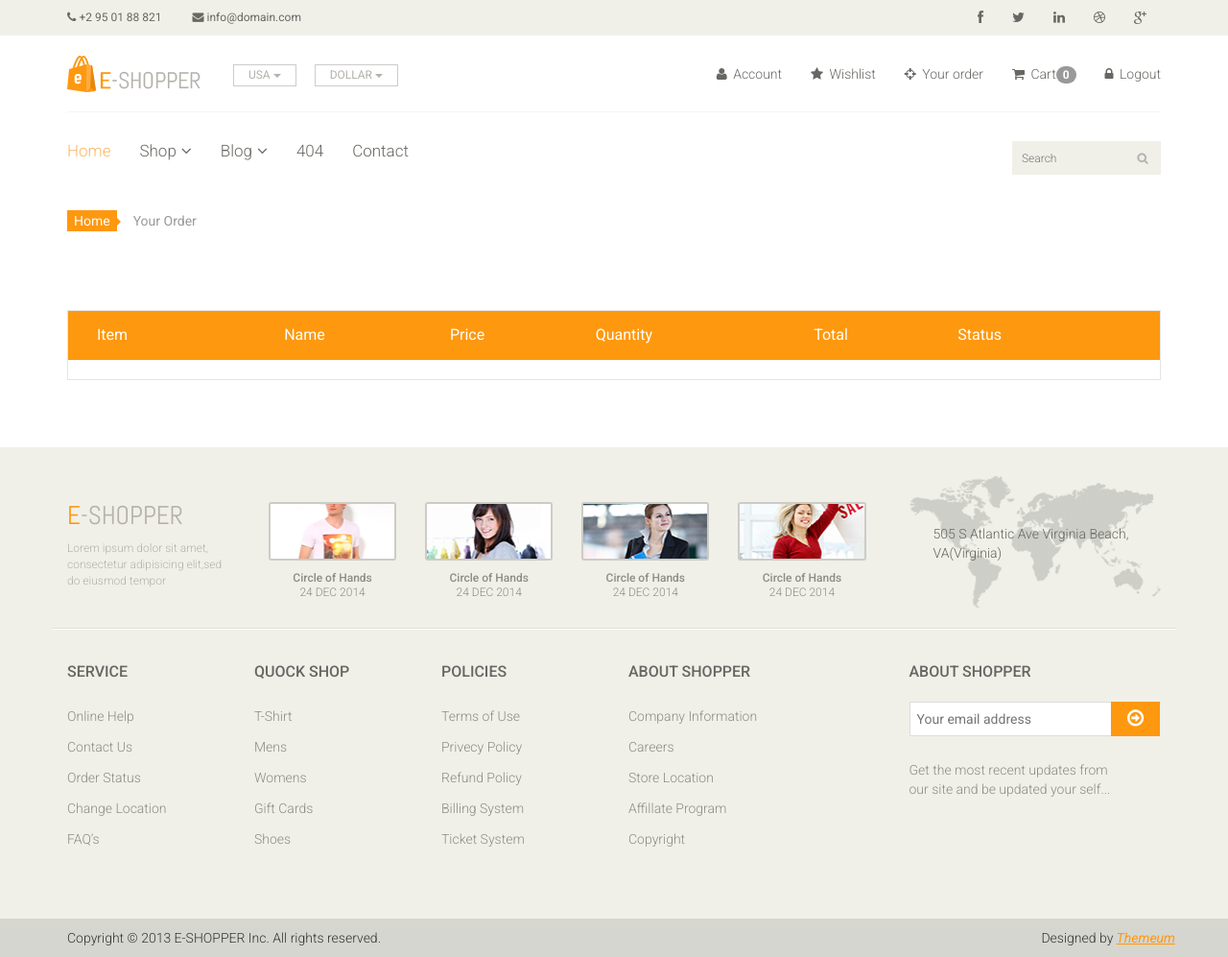
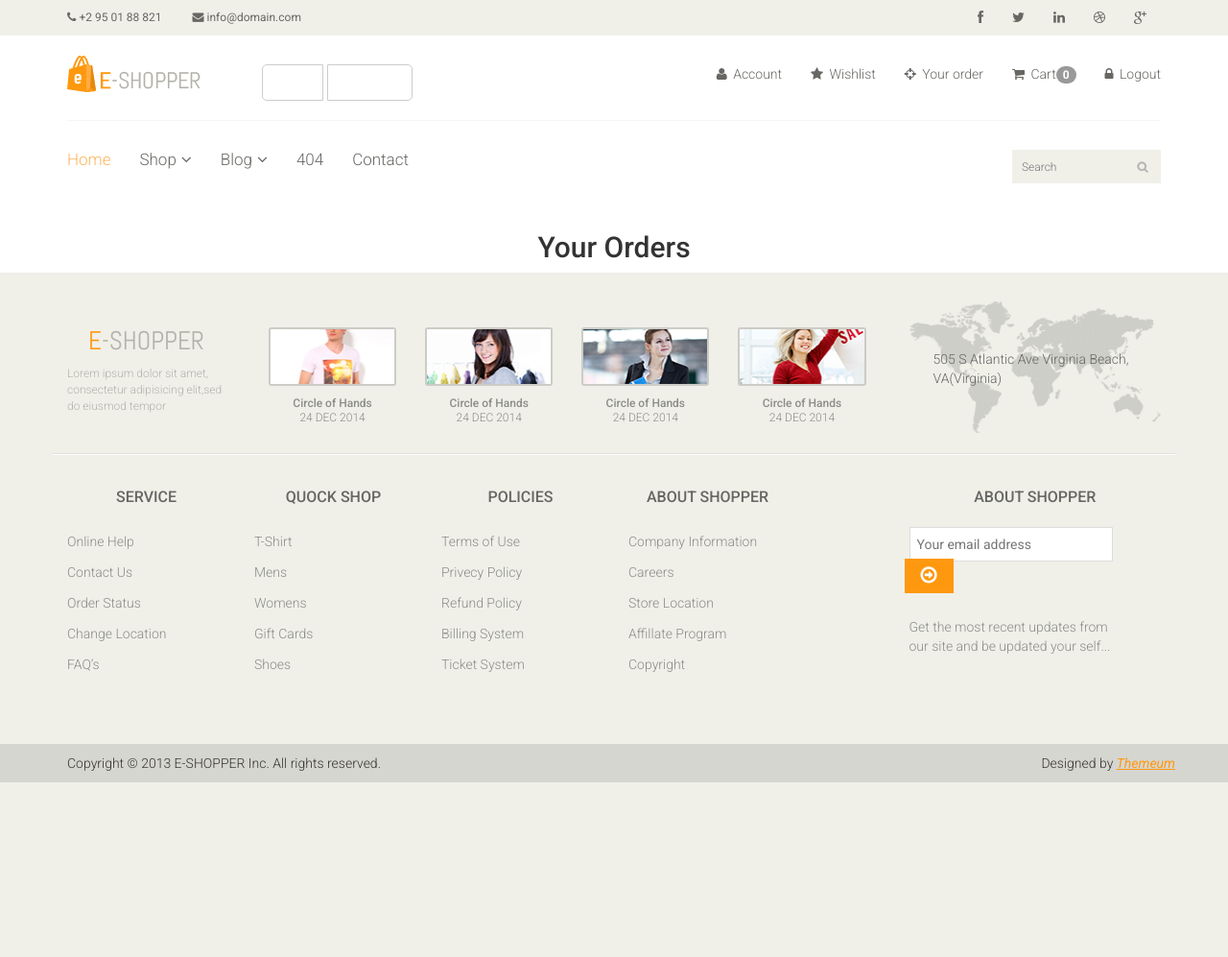
Before and after one commit to kyur13/ehop, a Django app: page /yourorder/ in a window 1280 px wide. Shown: the whole page at 96% size. After the commit the page ends 815 px from the top, so only its background shows below. Run offline with Django 4.2, Linux system fonts and the light colour scheme; a user stored in the database is signed in; data comes from the database, SQL or seed files in the repository; some libraries are stand-ins or nearby versions.

Commit message:
orderpagechange

```diff
--- a/eshopper/urls.py
+++ b/eshopper/urls.py
@@ -36,7 +36,7 @@ urlpatterns = [
     path('cart/', views.cart_detail, name='cart_detail'),
     path('checkout/', views.checkout, name='checkout'),
     path('yourorder/', views.yourorder, name='yourorder'),
-    path('yourorder/cancle/<int:id>/', views.ordcancle, name='ordcancle'),
+    path('yourorder/cancle/<str:id>/', views.ordcancle, name='ordcancle'),
     path('ckeditor/',include('ckeditor_uploader.urls'))
 ]
 
--- a/eshopper/views.py
+++ b/eshopper/views.py
@@ -5,7 +5,7 @@ from django.contrib.auth import authenticate,login,logout
 from django.contrib import messages
 from rest_framework.views import APIView
 from .serializer import Loginserial
-from api.models import CustomUser,product,contactus,Cart,categories,price_range,Order,blog
+from api.models import CustomUser,product,contactus,Cart,categories,price_range,Order,blog,order_items
 from django.conf import settings
 import requests
 from api.serializer import contactserializer
@@ -369,7 +369,6 @@ def cart_detail(request):
         razorpay_order_id = pay['id']
         callback_url = 'http://127.0.0.1:8000/checkout/'
 
-        print(pay)
 
     else:
         cart_cookie = request.COOKIES.get('cart', '[]')
@@ -427,14 +426,8 @@ def checkout(request):
         pho = request.POST.get('phone')  # Phone number
         add = request.POST.get('address')  # Address
         pin = request.POST.get('pincode')
-        print(add,pho,pin)
-
-
-
 
         try:
-
-            # get the required parameters from post request.
             payment_id = request.POST.get('razorpay_payment_id', '')
             razorpay_order_id = request.POST.get('razorpay_order_id', '')
             signature = request.POST.get('razorpay_signature', '')
@@ -443,57 +436,75 @@ def checkout(request):
                 'razorpay_payment_id': payment_id,
                 'razorpay_signature': signature
             }
-            print(params_dict)
-            # verify the payment signature.
-            result = client.utility.verify_payment_signature(
-                params_dict)
+            result = client.utility.verify_payment_signature(params_dict)
             print(result)
             if result:
-
                 if items:
+                    ord=Order(
+                        user=request.user,
+                        address=add,
+                        phone=pho,
+                        pincod=pin,
+                        razorpay_orderid=razorpay_order_id,
+                        razorpay_paymentid=payment_id,
+                        razorpay_signature=signature
+                    )
                     for i in items:
-                        ord=Order(
-                            user=request.user,
+                        orditems=order_items(
                             ord_product=i.cart_product.name,
                             price=i.cart_product.discounted_price(),
                             quantity=i.quantity,
                             image=i.cart_product.img,
-                            address=add,
-                            phone=pho,
-                            pincod=pin,
-                            total=i.cart_product.discounted_price()*i.quantity
+                            total=i.cart_product.discounted_price()*i.quantity,
+                            orderid=ord
                         )
                         ord.save()
+                        orditems.save()
                     items.delete()
                     return JsonResponse({'status': 'success', 'message': 'Payment successful'})
                 else:
                     messages.error(request,"add something in cart..")
                     return JsonResponse({'status': 'failure', 'message': 'Payment verification failed'}, status=400)
-                # except:
-
-                #     # if there is an error while capturing payment.
-                #     return render(request, 'paymentfail.html')
             else:
-
-                # if signature verification fails.
-                return render(request, 'paymentfail.html')
+                return JsonResponse({'status': 'failure', 'message': 'Payment verification failed'}, status=400)
         except Exception as e:
-
-           print(e)
+            print(e)
+        except ValueError as e:
+            return JsonResponse({"error": str(e)}, status=400)
     return HttpResponse('this is checkout page.')
 
+
+from collections import defaultdict
 @login_required(login_url='login')
 def yourorder(request):
     user=request.user
-    ord=Order.objects.filter(user=user).values()
+    ord=Order.objects.filter(user=user).order_by('-id')
+    # orditm=[]
+    # for od in ord:
+    #     orditm=order_items.objects.filter(orderid=od)
+    grouped_orders = defaultdict(list)
+    for od in ord:
+        orditm=order_items.objects.filter(orderid=od)
+        for a in orditm:
+            grouped_orders[od.razorpay_orderid].append(a)
+
+    print(dict(grouped_orders))
     data={
         'ord':ord,
+        'orditm':dict(grouped_orders),
     }
+    if request.method == 'POST':
+        id=request.POST.getlist('cancel_order')
+        for a in id:
+            ord=Order.objects.filter(id=a)
+            ord.delete()
+
+        return redirect("yourorder")
     return render(request,'yourorder.html',data)
 
 @login_required(login_url='login')
 def ordcancle(request, id):
-    ord=Order.objects.filter(id=id)
+    ord=Order.objects.filter(razorpay_orderid=id)
     ord.delete()
 
     return redirect("yourorder")
--- a/templates/yourorder.html
+++ b/templates/yourorder.html
@@ -1,66 +1,85 @@
 {% extends "base.html" %}
 	{% block content %}
-	<section id="cart_items">
-		<div class="container">
-			<div class="breadcrumbs">
-				<ol class="breadcrumb">
-				  <li><a href="#">Home</a></li>
-				  <li class="active">Your Order</li>
-				</ol>
-			</div>
-			<div class="table-responsive cart_info">
+	<!DOCTYPE html>
+<html lang="en">
+<head>
+    <meta charset="UTF-8">
+    <meta name="viewport" content="width=device-width, initial-scale=1.0">
+    <title>My Orders</title>
 
-				<table class="table table-condensed">
-					<thead>
-						<tr class="cart_menu">
-							<td class="image">Item</td>
-							<td class="description">Name</td>
-							<td class="price">Price</td>
-							<td class="quantity">Quantity</td>
-							<td class="total">Total</td>
-                            <td class="total">Status</td>
-							<td></td>
-						</tr>
-					</thead>
-					<tbody>
-						{% for a in ord %}
-						<tr>
-							<td class="cart_product">
-								<a href=""><img src="/media/{{a.image}}" alt=""></a>
-							</td>
-							<td class="cart_description">
-								<h4><a href="">{{a.ord_product}}</a></h4>
-							</td>
-							<td class="cart_price">
-								<p>${{a.price}}</p>
-							</td>
-							<td class="cart_quantity">
-								<div class="cart_quantity_button">
-									<input class="cart_quantity_input" type="text" name="quantity" value="{{a.quantity}}" autocomplete="off" size="2" readonly>
-								</div>
-							</td>
-							<td class="cart_total">
-								<p class="cart_total_price">${{ a.total }}</p>
-							</td>
-                            <td class="cart_total">
-								<p class="cart_total_price">{{ a.status }}</p>
-							</td>
-                            {% if a.status == 'PENDING' %}
-							<td class="cart_delete">
-								<a class="cart_quantity_delete" href="{% url 'ordcancle' a.id %}"><i class="fa fa-times"></i></a>
-							</td>
-                            {% endif %}
-						</tr>
-						{% endfor %}
-					</tbody>
-				</table>
-			</div>
+    <style>
 
-		</div>
-	</section> <!--/#cart_items-->
-	<br>
 
+        h2 { text-align: center; color: #333; }
+        .order-box { border: 1px solid #ddd; padding: 15px; margin-bottom: 20px; border-radius: 10px; background: #fff; }
+        .order-header { display: flex; justify-content: space-between; align-items: center; padding-bottom: 10px; border-bottom: 1px solid #ddd; }
+        .order-header p { margin: 5px 0; }
+        .order-status { font-weight: bold; color: green; }
+        .order-items { display: flex; flex-direction: column; margin-top: 10px; }
+        .product { display: flex; align-items: center; margin-bottom: 10px; }
+        .product img { width: 80px; height: 80px; border-radius: 5px; margin-right: 15px; }
+        .product-info p { margin: 3px 0; }
+        .order-actions { margin-top: 10px; }
+        .btn { display: inline-block; padding: 8px 12px; color: white; text-decoration: none; border-radius: 5px; margin-right: 5px; font-size: 14px; }
+        .btn.cancel { background: red; }
+        .btn.track { background: #007bff; }
+        .btn.reorder { background: #ff9900; }
+    </style>
+</head>
+<body>
+
+<div class="container">
+    <h2>Your Orders</h2>
+    {% for order in ord %}
+    <div class="order-box">
+        <div class="order-header">
+            <div>
+                <p><strong>Order ID:</strong> {{ order.razorpay_orderid }}</p>
+                <p><strong>Order Date:</strong> {{ order.date }}</p>
+                <p><strong>Status:</strong> <span class="order-status">{{ order.status }}</span></p>
+            </div>
+
+        </div>
+
+        <div class="order-items">
+            {% for orderid,orderitem in orditm.items %}
+                {% if orderid == order.razorpay_orderid %}
+                    {% for orderitm in orderitem %}
+                        <div class="product">
+                            <img src="/media/{{orderitm.image}}" alt="">
+                            <div class="product-info">
+                                <p><strong>{{ orderitm.ord_product }}</strong></p>
+                                <p>Quantity: {{ orderitm.quantity}}</p>
+                                <p>Price: ${{ orderitm.price }}</p>
+                                <p><strong>Total Price:</strong> ${{ orderitm.total }}</p>
+                            </div>
+                            {% comment %} <div style="margin-left:800px;">
+                                {% if order.status == "Order Placed" or order.status == "Processing" %}
+                                <form action="{% url 'yourorder' %}" method='post'>
+                                    {% csrf_token %}
+                                    <input type="checkbox" id="cancel_{order.id}" name="cancel_order" value="{{order.razorpay_orderid}}">
+                                {% endif %}
+                            </div> {% endcomment %}
+                        </div>
+                    {% endfor %}
+                {% endif %}
+			{% endfor %}
+        </div>
+
+        <div class="order-actions">
+            {% if order.status == "Shipped" %}
+                <a href="" class="btn track"><i class="fa fa-truck"></i> Track Order</a>
+            {% endif %}
+            {% if order.status == "Order Placed" or order.status == "Processing" %}
+                <a href="{% url 'ordcancle' order.razorpay_orderid %}" class="btn cancel"><i class="fa fa-times"></i> Cancel Order</a>
+            {% endif %}
+        </form>
+        </div>
+    </div>
+    {% endfor %}
+</div>
 
 </body>
 </html>
+
 {% endblock %}
```
Also changed, not shown: api/admin.py (+7 -3 lines), api/models.py (+17 -10 lines), templates/cart.html (+7 -15 lines), templates/index.html (+1 -11 lines), api/migrations/0020_remove_order_image_remove_order_ord_product_and_more.py (added), db.sqlite3, media/img/gallery2.jpg (added), media/img/product2_vsUq1mP.jpg (added), media/img/product4.jpg (added).
